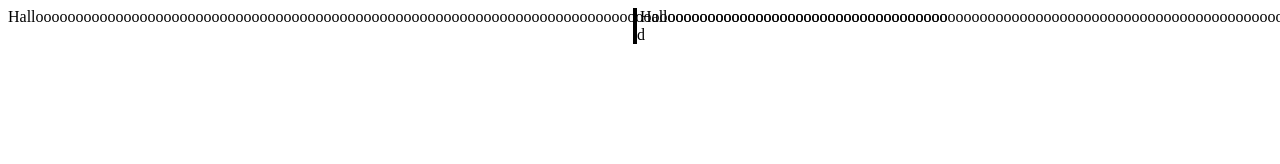
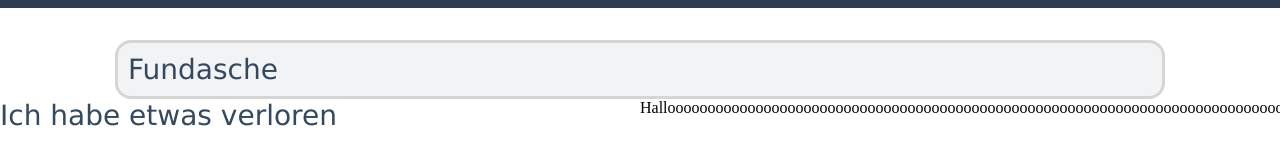
Before and after one commit to technikamateur/fundsache, a plain HTML site: page index.html in a window 1280 px wide. Shown: the top 164 px of the page. Drawn offline with Linux system fonts and the light colour scheme.

Commit message:
testing features

```diff
--- a/index.html
+++ b/index.html
@@ -9,14 +9,14 @@
         <meta name="keywords" content="wiederfinden, gefunden, fundsache, verloren, handy verloren, papiere verloren">
     </head>
     <body>
+      <div id="title">
+        <t1>Fundasche</t1>
+      </div>
       <div id="titlescreenleft">
-        Halloooooooooooooooooooooooooooooooooooooooooooooooooooooooooooooooooooooooooooooooooooooooooooooooooooooooooooooooooo
+        <t1>Ich habe etwas verloren</t1>
       </div>
       <div id="titlescreenright">
         Halloooooooooooooooooooooooooooooooooooooooooooooooooooooooooooooooooooooooooooooooooooooooooooooooooooooooooooooooooo
       </div>
-      <div id="centerborder">
-        d
-      </div>
     </body>
 </html>
--- a/styles.css
+++ b/styles.css
@@ -4,8 +4,48 @@
 .center {text-align: center;}
 .block {text-align: justify;}
 /* styles */
-input {font-family: Open Sans, sans-serif; font-size: 20px; color: #22313F; padding: 10px; border: 1px; border-style: solid; border-color: #2980b9; width: 100%;}
+body {
+/*  background-color: #f2f2f2;*/
+  margin: 0px 0px 0px 0px;
+  border-top: 0.5em;
+  border-top-style: solid;
+  border-top-color: #2c3e50;
+}
+input {
+  font-family: Open Sans, sans-serif;
+  font-size: 20px;
+  color: #22313F;
+  padding: 10px;
+  border: 1px;
+  border-style: solid;
+  border-color: #2980b9;
+  width: 100%;
+}
+/* fonts */
+t1 {
+  font-family: verdana;
+  font-size: 28px;
+  color: #34495e;
+}
 /* divs */
-#titlescreenleft {width: 50%; float: left;}
-#titlescreenright {width: 50%; float: right;}
-#centerborder {width: 10px; margin: auto; border-left: 4px; border-left-style: solid;}
+#title {
+  width: 80%;
+  margin-top: 2em;
+  margin-left: auto;
+  margin-right: auto;
+  padding: 10px 10px 10px 10px;
+  border-radius: 1em;
+	border: 3px solid;
+  background: #F1F3F4;
+	border-color: #d5d5d5
+}
+#titlescreenleft {
+  width: 50%;
+  height: 500px;
+  float: left;
+}
+#titlescreenright {
+  width: 50%;
+  height: 500px;
+  float: right;
+}
```
